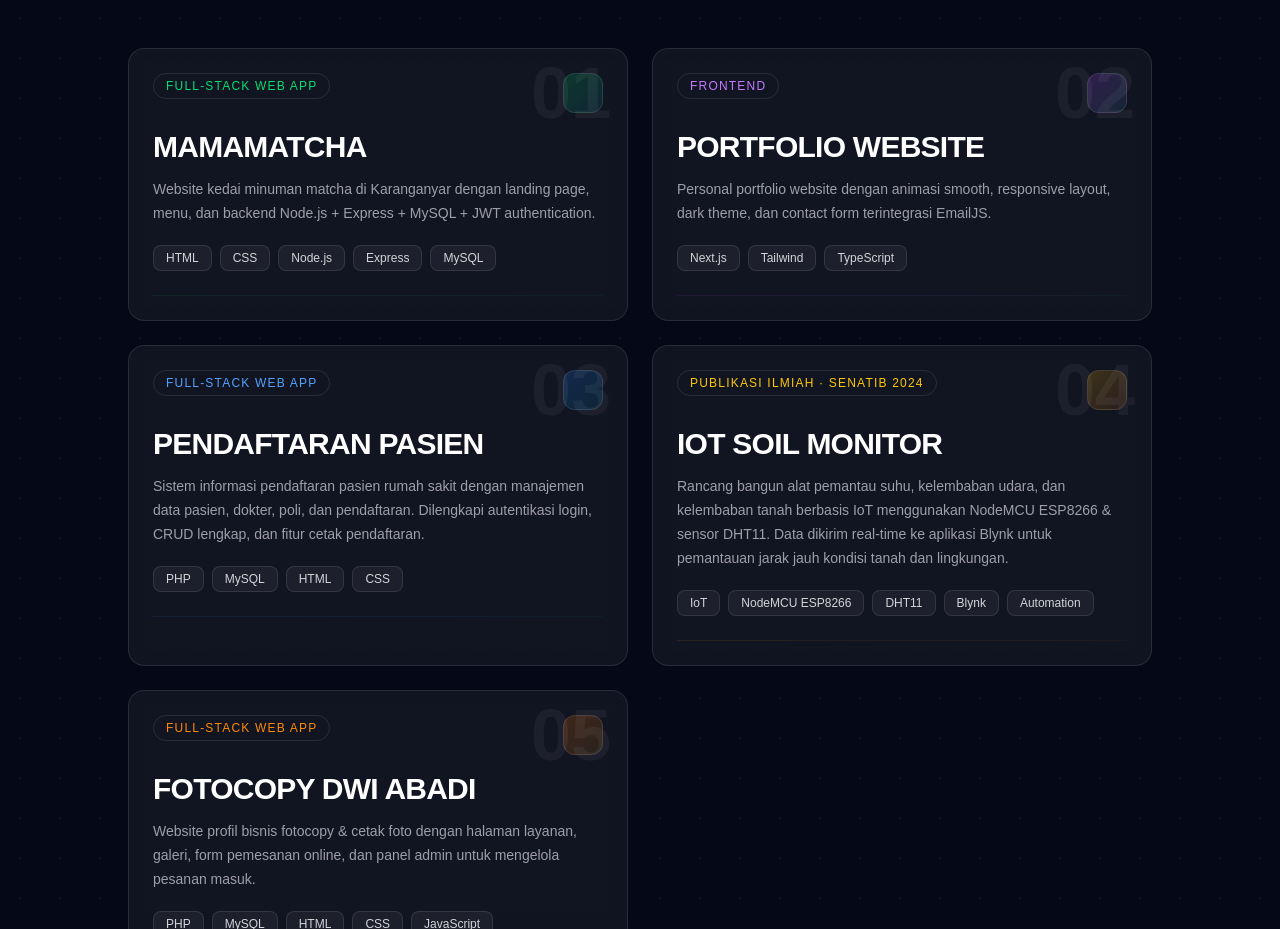
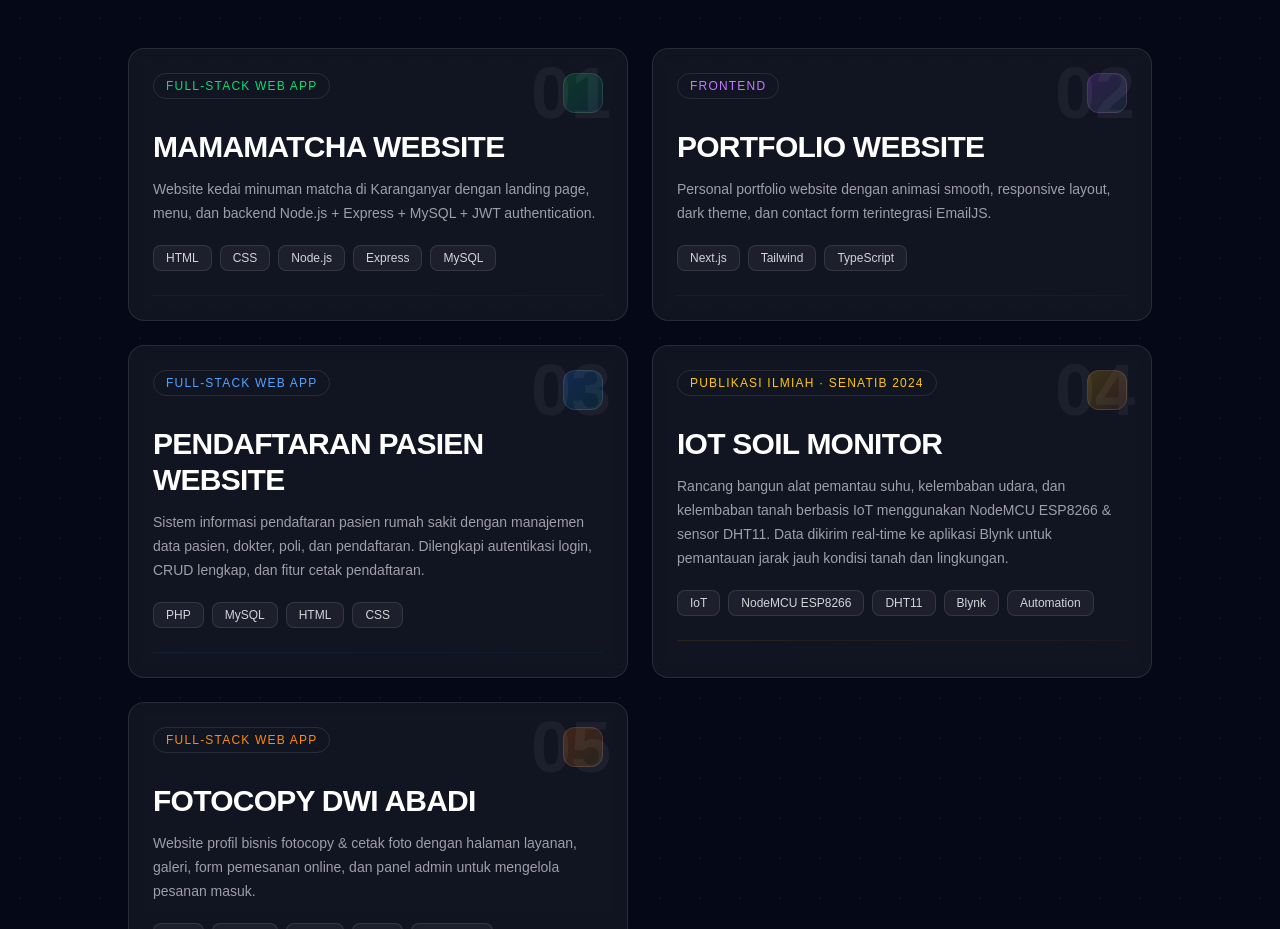
Before and after one commit to nathanstya/portfolio-natan, a Next.js app: page / in a window 1280 px wide. Shown: the part 2482-3411 px from the top of the page. Built offline with nearby package versions, Linux system fonts and the light colour scheme.

Commit message:
rename project titles

```diff
--- a/app/page.tsx
+++ b/app/page.tsx
@@ -317,7 +317,7 @@ export default function Home() {
               {[
                 {
                   badge: "Full-Stack Web App",
-                  title: "Mamamatcha",
+                  title: "Mamamatcha Website",
                   desc: "Website kedai minuman matcha di Karanganyar dengan landing page, menu, dan backend Node.js + Express + MySQL + JWT authentication.",
                   tags: ["HTML", "CSS", "Node.js", "Express", "MySQL"],
                   number: "01",
@@ -337,7 +337,7 @@ export default function Home() {
                 },
                 {
                   badge: "Full-Stack Web App",
-                  title: "Pendaftaran Pasien",
+                  title: "Pendaftaran Pasien Website",
                   desc: "Sistem informasi pendaftaran pasien rumah sakit dengan manajemen data pasien, dokter, poli, dan pendaftaran. Dilengkapi autentikasi login, CRUD lengkap, dan fitur cetak pendaftaran.",
                   tags: ["PHP", "MySQL", "HTML", "CSS"],
                   number: "03",
```
